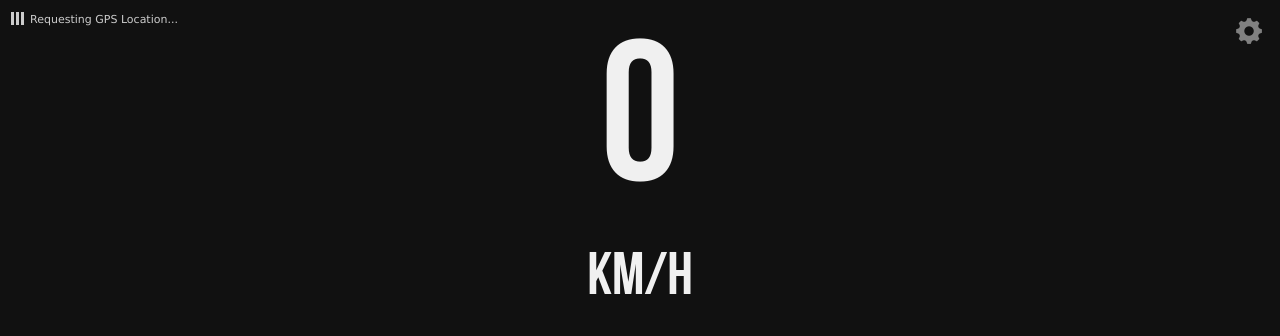
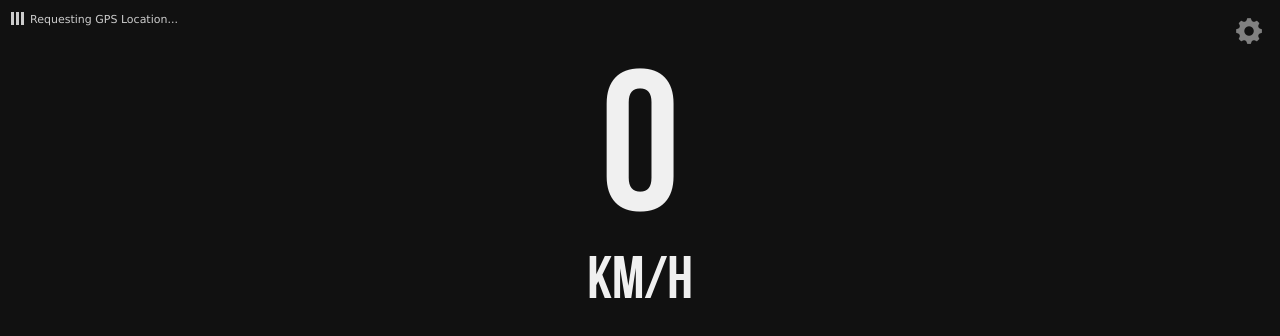
Before and after one commit to rlr/speedometer, a plain HTML site: page index.html in a window 1280 px wide. Drawn offline with Linux system fonts and the light colour scheme.

Commit message:
style updates

```diff
--- a/css/speedometer.css
+++ b/css/speedometer.css
@@ -40,15 +40,18 @@ body {
 #speed {
   color: #f0f0f0;
   font-family: 'BebasNeueRegular';
+  padding: 50px 0 0;
 }
 
 #speed .val {
   display: block;
   font-size: 200px;
+  line-height: 200px;
 }
 
 #speed .units {
   font-size: 60px;
+  line-height: 60px;
 }
 
 #gps-signal {
```
Also changed, not shown: 1 other file.
